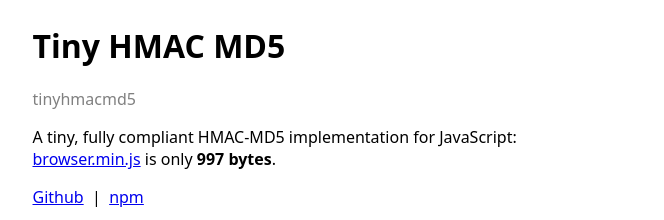
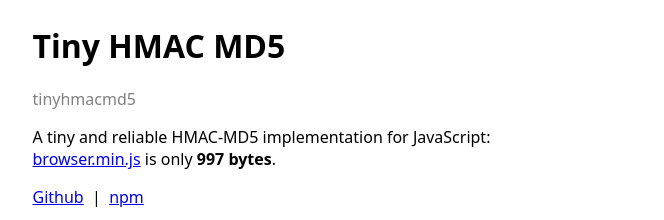
Before and after one commit to bddjr/tinyhmacmd5, a website: page website/index.html in a window 1280 px wide. Shown: the top 220 px of the page, without its empty margins (300-964 px from the left). Drawn offline with Linux system fonts and the light colour scheme.

Commit message:
description

```diff
--- a/package.json
+++ b/package.json
@@ -1,7 +1,7 @@
 {
   "name": "tinyhmacmd5",
   "version": "0.1.7",
-  "description": "A tiny, fully compliant HMAC-MD5 implementation for JavaScript: browser.min.js is only 997 bytes.",
+  "description": "A tiny and reliable HMAC-MD5 implementation for JavaScript: browser.min.js is only 997 bytes.",
   "author": "bddjr",
   "license": "MIT",
   "type": "module",
--- a/website/index.html
+++ b/website/index.html
@@ -7,7 +7,7 @@
     <title>tinyhmacmd5</title>
     <meta name="robots" content="index, follow">
     <meta name="description"
-        content="A tiny, fully compliant HMAC-MD5 implementation for JavaScript: browser.min.js is only 997 bytes.">
+        content="A tiny and reliable HMAC-MD5 implementation for JavaScript: browser.min.js is only 997 bytes.">
     <meta name="keywords"
         content="md5,hash,hashing,hmac,hmacmd5,hmac-md5,tiny,tiny-hmac-md5,small,lightweight,minimal,hex,crypto,encryption,cryptography,message-digest,cryptographic-hash,web,pure-javascript,esm,javascript,typescript,frontend,front-end,blueimp,blueimp-md5,js-md5,crypto-js,tiny-hashes,tiny-js-md5,spark-md5,js,ts,bddjr">
     <meta name="color-scheme" content="light dark">
@@ -123,7 +123,7 @@
     <div id="main">
         <h1 id="h1">Tiny HMAC MD5</h1>
         <p style="color: gray;">tinyhmacmd5</p>
-        <p>A tiny, fully compliant HMAC-MD5 implementation for JavaScript:<br>
+        <p>A tiny and reliable HMAC-MD5 implementation for JavaScript:<br>
             <a target="_blank" href="./browser.min.js">browser.min.js</a> is only <b>997 bytes</b>.
         </p>
         <p><a target="_blank" href="https://github.com/bddjr/tinyhmacmd5">Github</a> &nbsp;|&nbsp; <a target="_blank"
```
Also changed, not shown: README-zh.md, README.md.
